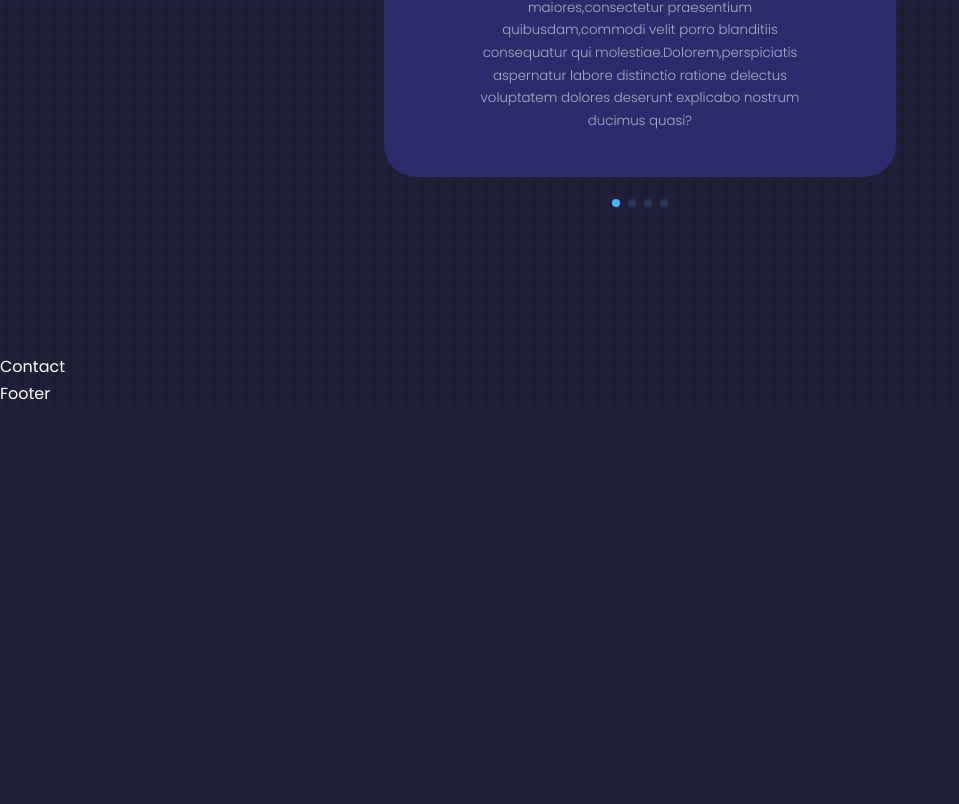
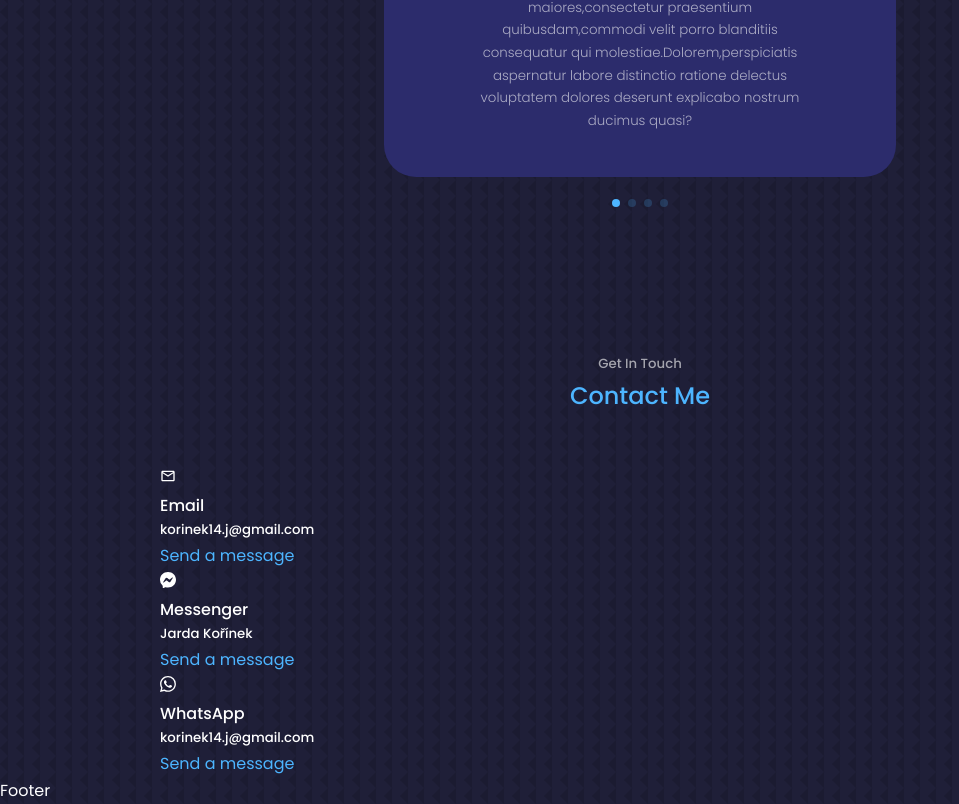
Before and after one commit to korinekj/first-react-portfolio, a React (Create React App) app: page / in a window 1280 px wide. Shown: the part 4428-5232 px from the top of the page, without its empty margins (0-959 px from the left). Before the commit the page ends 4836 px from the top, so only its background shows below. Built offline with nearby package versions, Linux system fonts and the light colour scheme.

Commit message:
finished contact options in Contact component (email, messenger, whatsapp -> direct messages from web)

```diff
--- a/src/components/contact/Contact.jsx
+++ b/src/components/contact/Contact.jsx
@@ -1,8 +1,50 @@
 import React from "react";
 import "./contact.css";
 
+import { MdOutlineEmail } from "react-icons/md";
+import { SiMessenger } from "react-icons/si";
+import { BsWhatsapp } from "react-icons/bs";
+
 const Contact = () => {
-  return <section id="contact">Contact</section>;
+  return (
+    <section id="contact">
+      <h5>Get In Touch</h5>
+      <h2>Contact Me</h2>
+
+      <div className="container contact__container">
+        <div className="contact__options"></div>
+        <article className="contact__option">
+          <MdOutlineEmail />
+          <h4>Email</h4>
+          <h5>korinek14.j@gmail.com</h5>
+          <a href="mailto:korinek14.j@gmail.com" target="_blank">
+            Send a message
+          </a>
+        </article>
+        <article className="contact__option">
+          <SiMessenger />
+          <h4>Messenger</h4>
+          <h5>Jarda Kořínek</h5>
+          <a href="https://m.me/" target="_blank">
+            Send a message
+          </a>
+        </article>
+        <article className="contact__option">
+          <BsWhatsapp />
+          <h4>WhatsApp</h4>
+          <h5>korinek14.j@gmail.com</h5>
+          <a
+            href="https://api.whatsapp.com/send?phone=+420728716658"
+            target="_blank"
+          >
+            Send a message
+          </a>
+        </article>
+        {/* END OF CONTACT OPTIONS*/}
+        <form action=""></form>
+      </div>
+    </section>
+  );
 };
 
 export default Contact;
```
